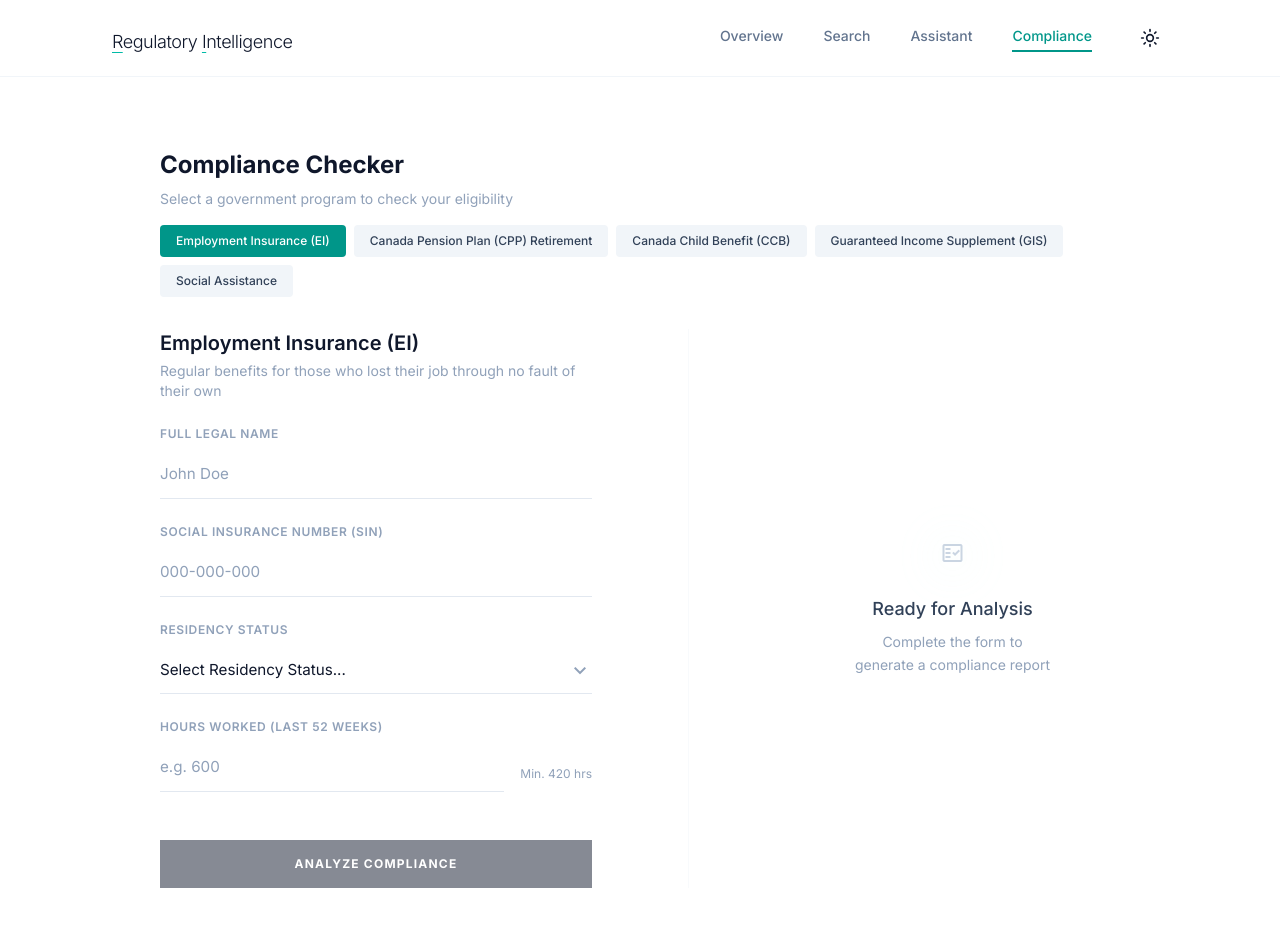
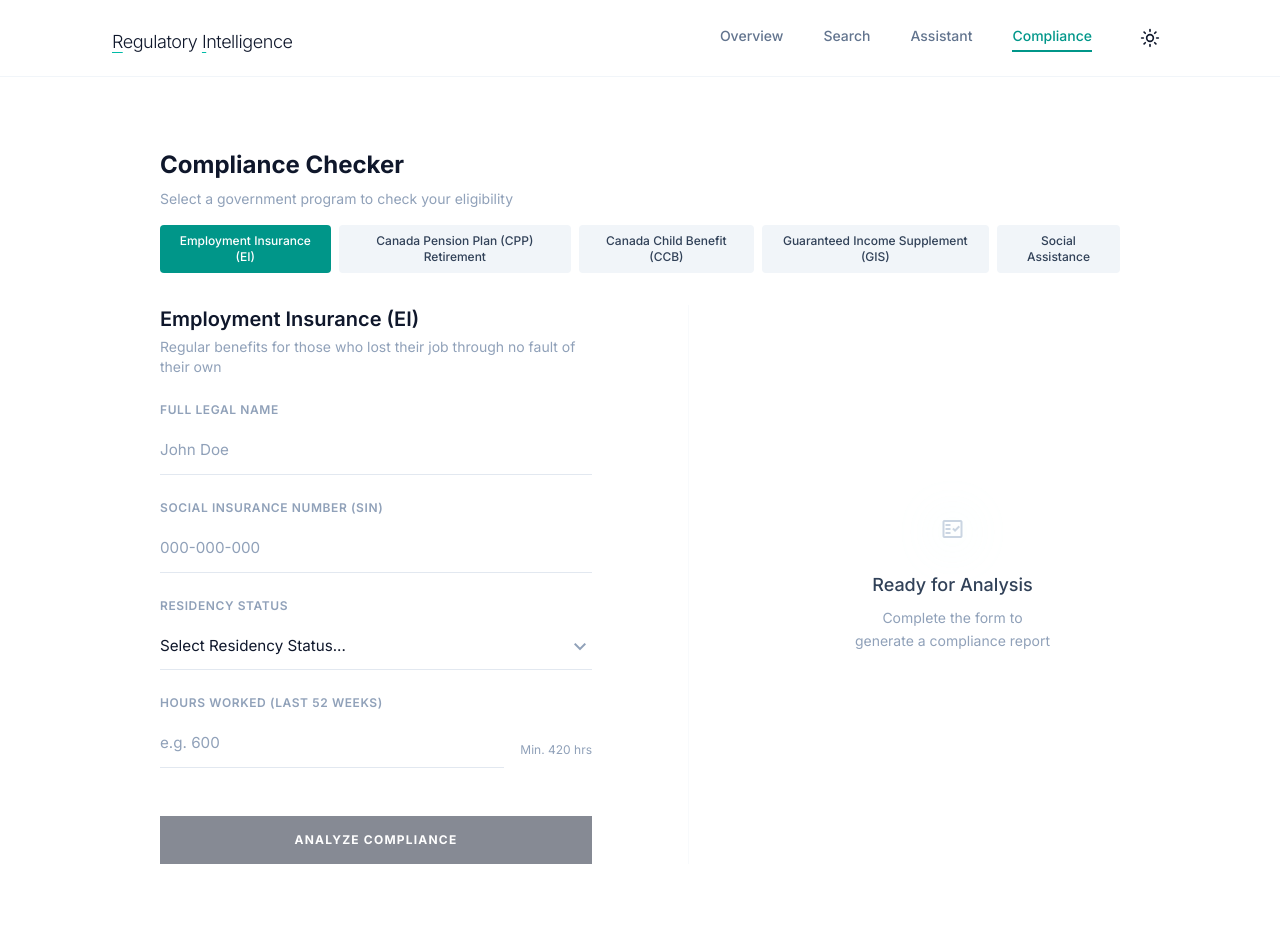
Before and after one commit to samjd-zz/regulatory-intelligence-assistant, a React (Vite) app in the folder frontend/: page /compliance in a window 1280 px wide. Shown: the top 926 px of the page. Built offline with nearby package versions, Linux system fonts and the light colour scheme.

Commit message:
fix: Display program selector buttons in single row without wrapping
Changed flex-wrap to overflow-x-auto for horizontal scrolling if needed

```diff
--- a/frontend/src/pages/ComplianceDynamic.tsx
+++ b/frontend/src/pages/ComplianceDynamic.tsx
@@ -180,7 +180,7 @@ export function ComplianceDynamic() {
 				<p className="text-sm text-slate-400 dark:text-zinc-400 mb-4">
 					Select a government program to check your eligibility
 				</p>
-				<div className="flex gap-2 flex-wrap">
+				<div className="flex gap-2 overflow-x-auto">
 					{Object.values(PROGRAMS).map((program) => (
 						<button
 							key={program.id}
```
